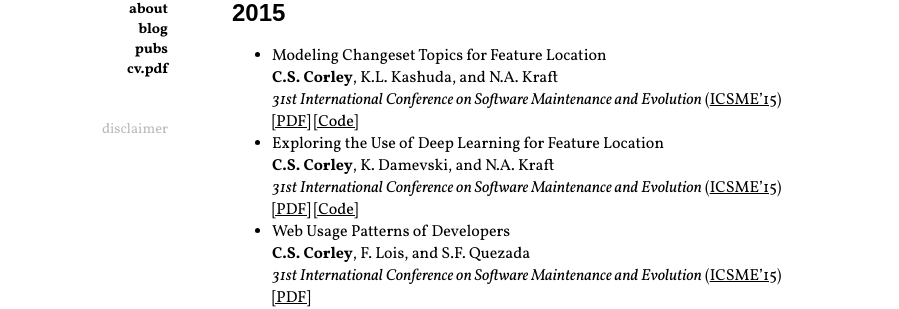
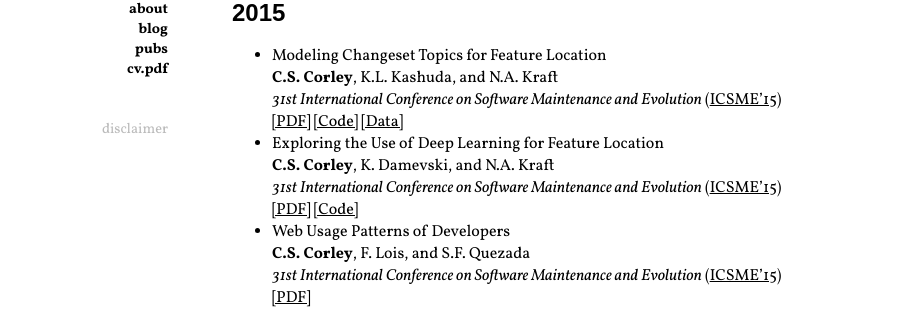
Before and after one commit to cscorley/cscorley.github.io, a Jekyll site: the page built from publications.md, in a window 1280 px wide. Shown: the part 287-596 px from the top of the page, without its empty margins (152-1051 px from the left). Built offline with Jekyll 4.4.1, drawn with Linux system fonts in a browser that asks for light colours; nearby versions of some CDN libraries; Markdown is read by kramdown in place of the engine named in the settings.

Commit message:
Add data link to ICSME'15 pub, update other links to relative paths

```diff
--- a/publications.md
+++ b/publications.md
@@ -17,21 +17,22 @@ All publications appear (along with many other good papers) in my BiBTeX file,
     <br /> *31st International Conference on Software Maintenance and Evolution*
     ([ICSME'15][])
     <br />
-        [[PDF]](/publications/pdfs/Corley-etal_2015.pdf)
+        [[PDF]](./pdfs/Corley-etal_2015.pdf)
         [[Code]](https://github.com/cscorley/changeset-feature-location)
+        [[Data]](./data/Corley-etal_2015)
 - Exploring the Use of Deep Learning for Feature Location
     <br /> **C.S. Corley**, K. Damevski, and N.A. Kraft
     <br /> *31st International Conference on Software Maintenance and Evolution*
     ([ICSME'15][])
     <br />
-        [[PDF]](/publications/pdfs/Corley-etal_2015a.pdf)
+        [[PDF]](./pdfs/Corley-etal_2015a.pdf)
         [[Code]](https://github.com/cscorley/doc2vec-feature-location)
 - Web Usage Patterns of Developers
     <br /> **C.S. Corley**, F. Lois, and S.F. Quezada
     <br /> *31st International Conference on Software Maintenance and Evolution*
     ([ICSME'15][])
     <br />
-        [[PDF]](/publications/pdfs/Corley-etal_2015b.pdf)
+        [[PDF]](./pdfs/Corley-etal_2015b.pdf)
 
 [ICSME'15]: http://www.icsme.uni-bremen.de/
 
@@ -43,7 +44,7 @@ All publications appear (along with many other good papers) in my BiBTeX file,
     <br />  *Workshop on Mining Unstructured Data*
     ([MUD'14](http://sback.it/mud2014/))
     <br />
-        [[PDF]](/publications/pdfs/Corley-etal_2014.pdf)
+        [[PDF]](./pdfs/Corley-etal_2014.pdf)
         [[DOI]](http://dx.doi.org/10.1109/MUD.2014.9)
         [[Slides]](https://speakerdeck.com/cscorley/modeling-changeset-topics)
         [[Talk (practice)]](https://www.youtube.com/watch?v=S12B_CTeUtA)
@@ -53,7 +54,7 @@ All publications appear (along with many other good papers) in my BiBTeX file,
     <br /> *Working Conference on Mining Software Repositories*
     ([MSR'14](http://2014.msrconf.org/))
     <br />
-        [[PDF]](/publications/pdfs/Klein-etal_2014.pdf)
+        [[PDF]](./pdfs/Klein-etal_2014.pdf)
         [[DOI]](http://dx.doi.org/10.1145/2597073.2597090)
 
 2013
@@ -65,7 +66,7 @@ All publications appear (along with many other good papers) in my BiBTeX file,
     <br /> *Working Conference on Mining Software Repositories --- Mining
     Challenge* ([MSR'13](http://2013.msrconf.org/))
     <br />
-        [[PDF]](/publications/pdfs/Bosu-etal_2013.pdf)
+        [[PDF]](./pdfs/Bosu-etal_2013.pdf)
         [[DOI]](http://dx.doi.org/10.1109/msr.2013.6624013)
 
 2012
@@ -75,7 +76,7 @@ All publications appear (along with many other good papers) in my BiBTeX file,
     <br /> **C.S. Corley**, E.A. Kammer, and N.A. Kraft
     <br /> *IEEE International Conference on Program Comprehension* ([ICPC'12](http://icpc12.sosy-lab.org/))
     <br />
-        [[PDF]](/publications/pdfs/Corley-etal_2012.pdf)
+        [[PDF]](./pdfs/Corley-etal_2012.pdf)
         [[DOI]](http://dx.doi.org/10.1109/ICPC.2012.6240485)
         [[Slides]](https://speakerdeck.com/cscorley/modeling-the-ownership-of-source-code-topics)
         [[Code]](https://github.com/software-eng-ua-edu/ohm/)
@@ -89,6 +90,6 @@ All publications appear (along with many other good papers) in my BiBTeX file,
     <br /> *International Workshop on Traceability in Emerging Forms of Software
     Engineering* ([TEFSE'11](http://www.cs.wm.edu/semeru/tefse2011))
     <br />
-        [[PDF]](/publications/pdfs/Corley-etal_2011.pdf)
+        [[PDF]](./pdfs/Corley-etal_2011.pdf)
         [[DOI]](http://dx.doi.org/10.1145/1987856.1987863)
         [[Slides]](/_static/slides/tefse11.pdf)
```
